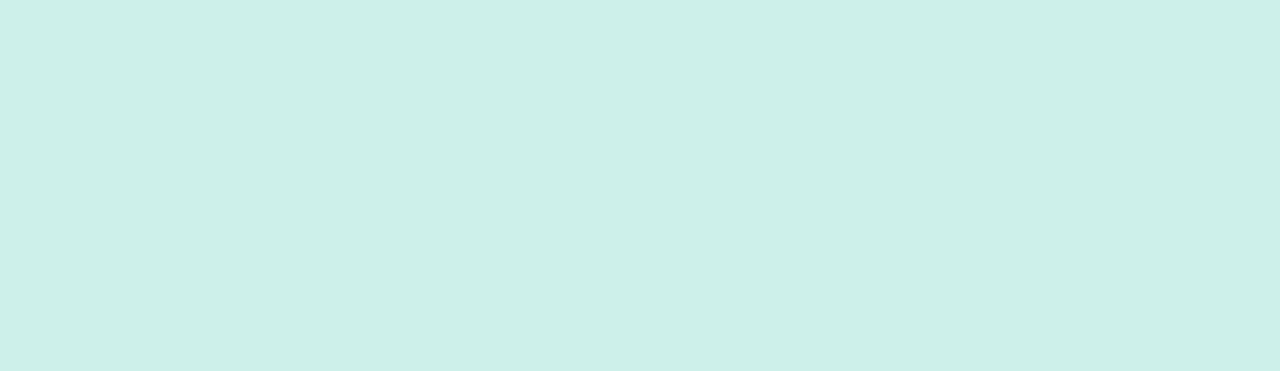
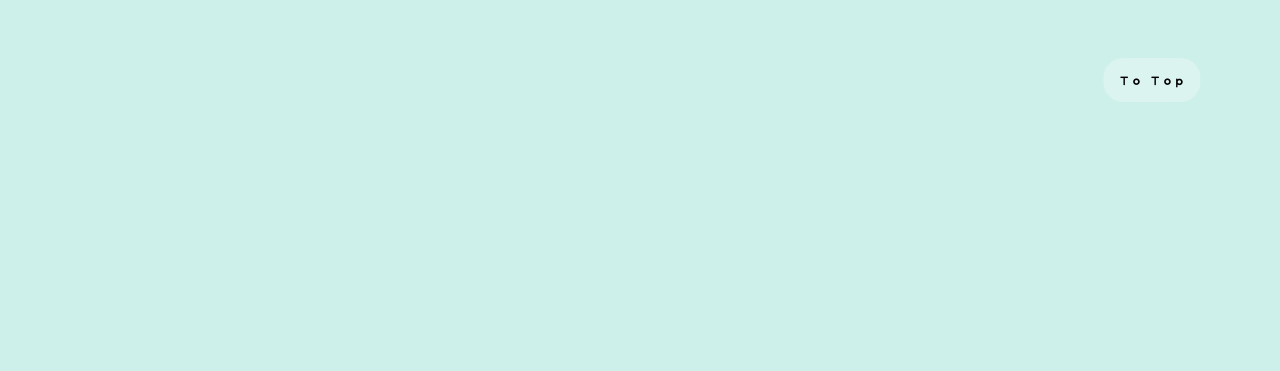
Before and after one commit to gyozasukisuki/to-my-sister, a plain HTML site: page index.html in a window 1280 px wide. Shown: the top 371 px of the page. Drawn offline with nearby package versions, Linux system fonts and the light colour scheme; a web font is replaced by a local one.

Commit message:
Update style.css

```diff
--- a/style.css
+++ b/style.css
@@ -137,6 +137,23 @@ body{
     border-radius: 20px;
 }
 
+#scroll-top{
+    cursor: pointer;
+    text-decoration: none;
+    font-size: 12px;
+    color:black;
+    font-family: 'Pomeranian';
+    background-color:rgba(255,255,255,0.3);
+    padding: 15px;
+    border-radius: 20px;
+    position:fixed;
+    top:10%;
+    left:90%;
+    z-index: 1;
+    border-color:black;
+    transform:translate(-50%,-50%);
+}
+
 p{
     font-family: 'Azuki';
 }
```
